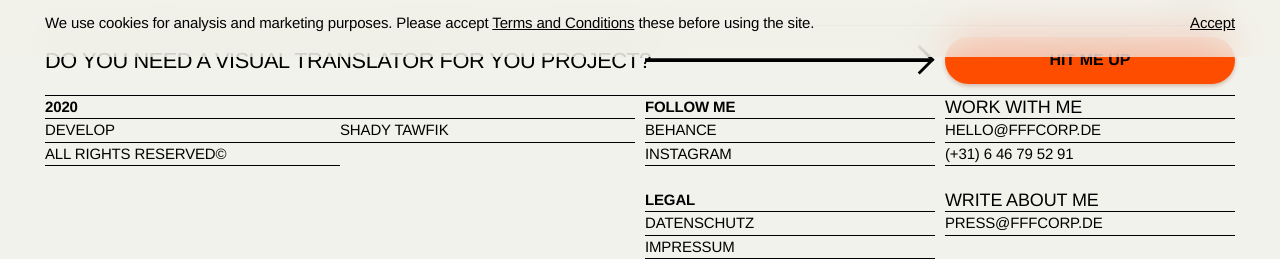
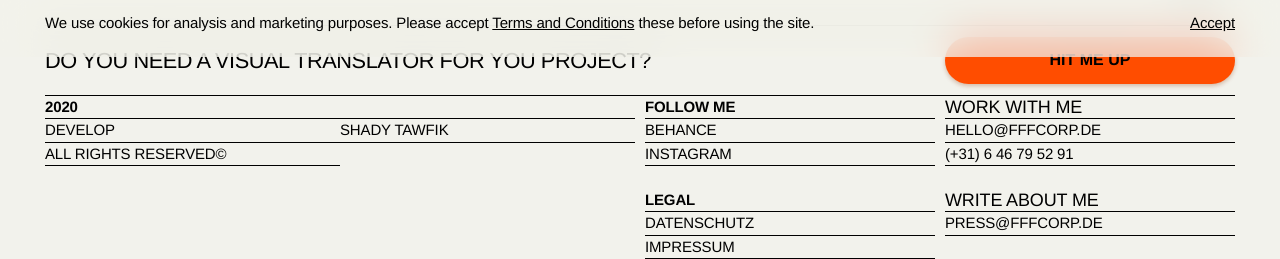
Before and after one commit to ModernAmusements/GyroDevicemotionTest, a website: page index.html in a window 1280 px wide. Shown: the part 743-1002 px from the top of the page. Drawn offline with Linux system fonts and the light colour scheme; a script that the page names is missing; a web font is replaced by a local one.

Commit message:
test ' '

```diff
--- a/index.html
+++ b/index.html
@@ -137,11 +137,6 @@
   <footer>
     <section class="cta">
       <h1>Do You NEED A Visual Translator for you Project?</h1>
-      <svg viewBox="0 0 402 42" xmlns="http://www.w3.org/2000/svg">
-        <path fill-rule="evenodd" clip-rule="evenodd" d="M397 23.5002H0V18.5002H397V23.5002Z" />
-        <path d="M398.506 17.6775L401.335 20.5059L380.828 41.012L378 38.1836L398.506 17.6775Z" />
-        <path d="M401.335 20.5059L398.506 23.3345L378 2.82843L380.828 0L401.335 20.5059Z" />
-      </svg>
       <div class="buttons">
         <a href="#fffModal" category="header-navigation" action="home" label="consultation-modal" rel="modal:open">
           <button class="btn-large consultation">HIT ME UP</button>
```
